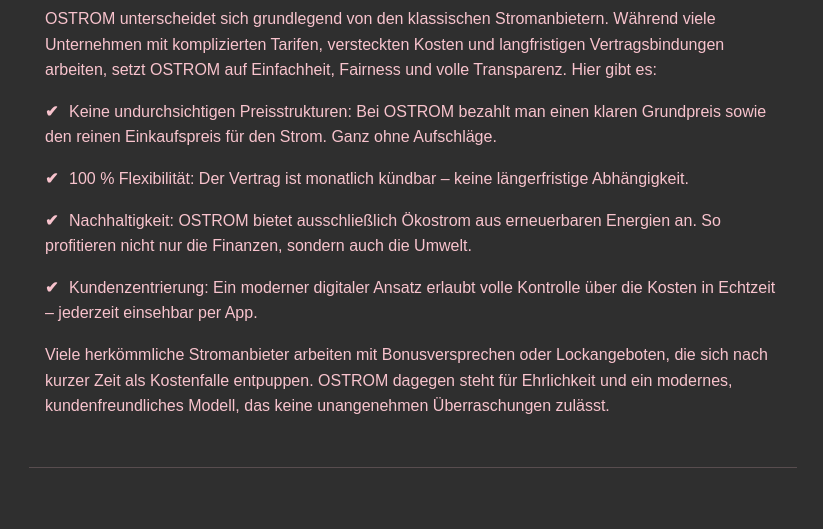
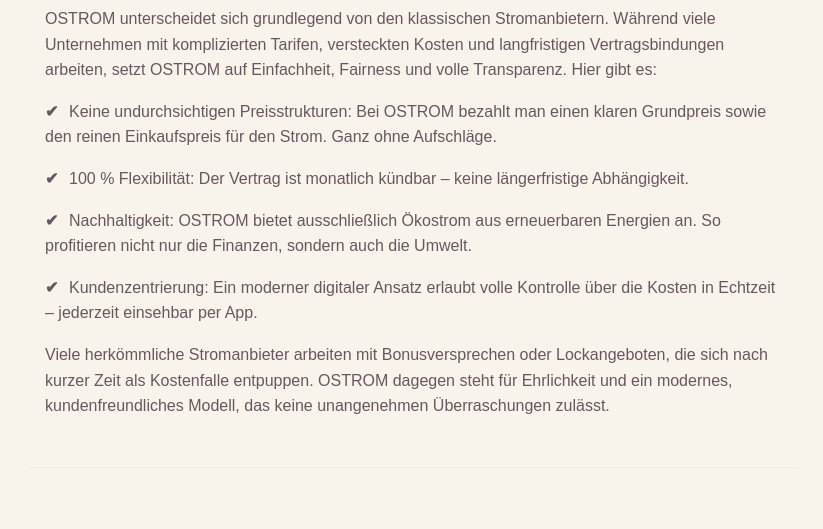
Before and after one commit to JQGAMES/OSTROM, a plain HTML site: page index.html in a window 1280 px wide. Shown: the part 773-1302 px from the top of the page, without its empty margins (227-1050 px from the left). Drawn offline with Linux system fonts and the light colour scheme.

Commit message:
Update index.html

```diff
--- a/index.html
+++ b/index.html
@@ -8,8 +8,8 @@
     <title>SIND IHRE STROMKOSTEN AUCH ZU HOCH?</title>
     <style>
         :root {
-            --background-color: #2F2F2F; /* Richtig schön dunkelgrau */
-            --text-color: #F8C3CD;      /* Creme Rosa */
+            --background-color: #f8f4eb;
+            --text-color: #685760;
         }
 
         body {
```
